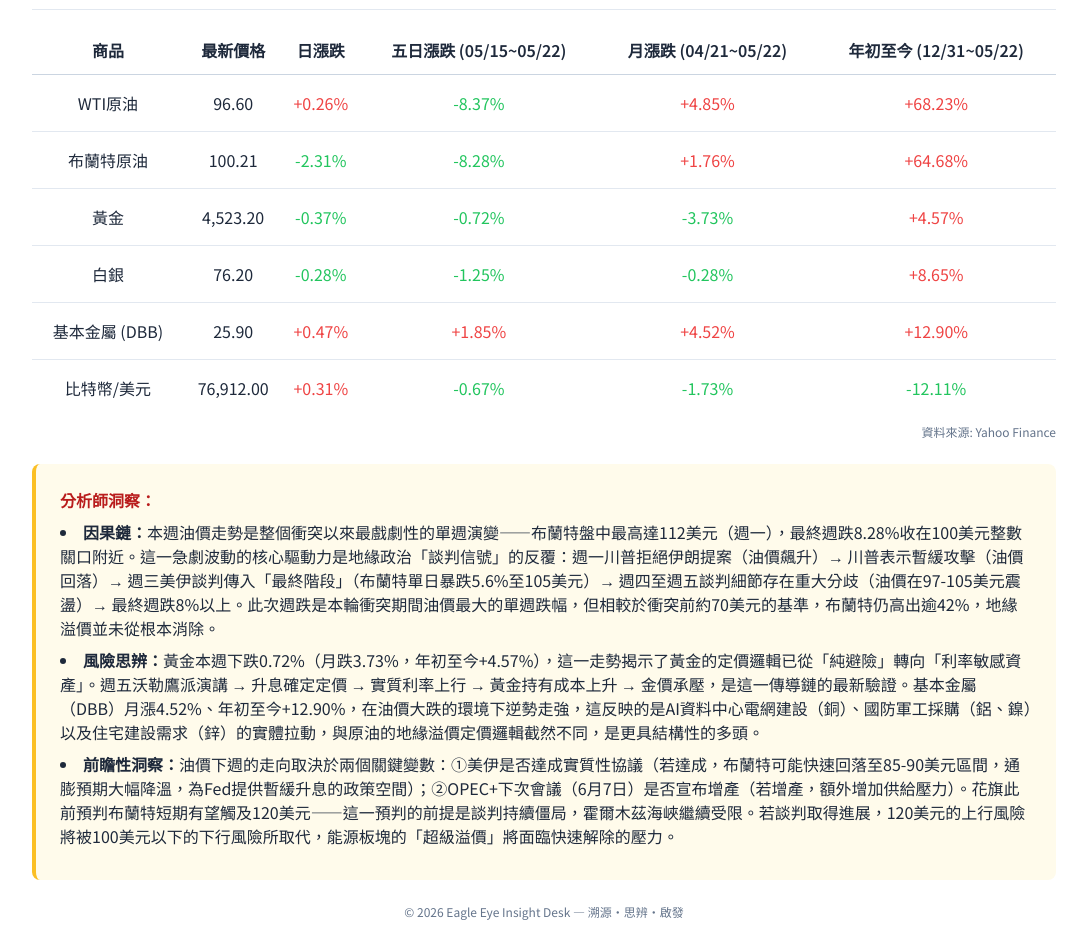
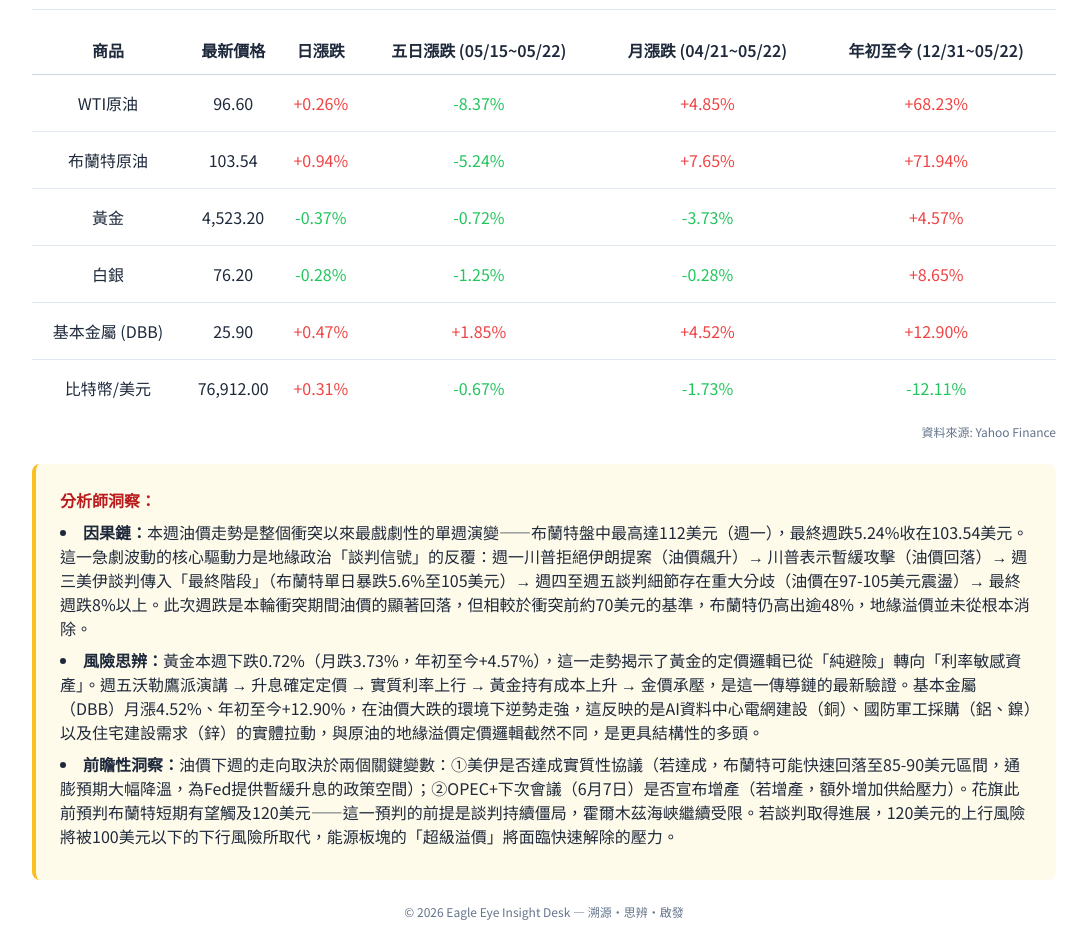
Before and after one commit to cbjackchen-png/20260524weeklyreport, a plain HTML site: page index.html in a window 1280 px wide. Shown: the part 8120-9049 px from the top of the page, without its empty margins (96-1183 px from the left). Drawn offline with nearby package versions, Linux system fonts and the light colour scheme.

Commit message:
index.html

```diff
--- a/index.html
+++ b/index.html
@@ -300,7 +300,7 @@
                 <thead><tr class="border-b border-slate-300"><th class="py-3 font-semibold">商品</th><th class="py-3 font-semibold">最新價格</th><th class="py-3 font-semibold">日漲跌</th><th class="py-3 font-semibold">五日漲跌 (05/15~05/22)</th><th class="py-3 font-semibold">月漲跌 (04/21~05/22)</th><th class="py-3 font-semibold">年初至今 (12/31~05/22)</th></tr></thead>
                 <tbody>
                     <tr class="border-b border-slate-200"><td class="py-4">WTI原油</td><td class="py-4">96.60</td><td class="py-4 text-up">+0.26%</td><td class="py-4 text-down">-8.37%</td><td class="py-4 text-up">+4.85%</td><td class="py-4 text-up">+68.23%</td></tr>
-                    <tr class="border-b border-slate-200"><td class="py-4">布蘭特原油</td><td class="py-4">100.21</td><td class="py-4 text-down">-2.31%</td><td class="py-4 text-down">-8.28%</td><td class="py-4 text-up">+1.76%</td><td class="py-4 text-up">+64.68%</td></tr>
+                    <tr class="border-b border-slate-200"><td class="py-4">布蘭特原油</td><td class="py-4">103.54</td><td class="py-4 text-up">+0.94%</td><td class="py-4 text-down">-5.24%</td><td class="py-4 text-up">+7.65%</td><td class="py-4 text-up">+71.94%</td></tr>
                     <tr class="border-b border-slate-200"><td class="py-4">黃金</td><td class="py-4">4,523.20</td><td class="py-4 text-down">-0.37%</td><td class="py-4 text-down">-0.72%</td><td class="py-4 text-down">-3.73%</td><td class="py-4 text-up">+4.57%</td></tr>
                     <tr class="border-b border-slate-200"><td class="py-4">白銀</td><td class="py-4">76.20</td><td class="py-4 text-down">-0.28%</td><td class="py-4 text-down">-1.25%</td><td class="py-4 text-down">-0.28%</td><td class="py-4 text-up">+8.65%</td></tr>
                     <tr class="border-b border-slate-200"><td class="py-4">基本金屬 (DBB)</td><td class="py-4">25.90</td><td class="py-4 text-up">+0.47%</td><td class="py-4 text-up">+1.85%</td><td class="py-4 text-up">+4.52%</td><td class="py-4 text-up">+12.90%</td></tr>
@@ -312,7 +312,7 @@
         <div class="mt-6 bg-amber-50 border-l-4 border-amber-400 p-6 rounded-lg structured-analysis">
             <p class="font-bold text-red-700">分析師洞察：</p>
             <ul class="list-disc mt-2">
-                <li><span class="font-bold">因果鏈：</span>本週油價走勢是整個衝突以來最戲劇性的單週演變——布蘭特盤中最高達112美元（週一），最終週跌8.28%收在100美元整數關口附近。這一急劇波動的核心驅動力是地緣政治「談判信號」的反覆：週一川普拒絕伊朗提案（油價飆升）→ 川普表示暫緩攻擊（油價回落）→ 週三美伊談判傳入「最終階段」（布蘭特單日暴跌5.6%至105美元）→ 週四至週五談判細節存在重大分歧（油價在97-105美元震盪）→ 最終週跌8%以上。此次週跌是本輪衝突期間油價最大的單週跌幅，但相較於衝突前約70美元的基準，布蘭特仍高出逾42%，地緣溢價並未從根本消除。</li>
+                <li><span class="font-bold">因果鏈：</span>本週油價走勢是整個衝突以來最戲劇性的單週演變——布蘭特盤中最高達112美元（週一），最終週跌5.24%收在103.54美元。這一急劇波動的核心驅動力是地緣政治「談判信號」的反覆：週一川普拒絕伊朗提案（油價飆升）→ 川普表示暫緩攻擊（油價回落）→ 週三美伊談判傳入「最終階段」（布蘭特單日暴跌5.6%至105美元）→ 週四至週五談判細節存在重大分歧（油價在97-105美元震盪）→ 最終週跌8%以上。此次週跌是本輪衝突期間油價的顯著回落，但相較於衝突前約70美元的基準，布蘭特仍高出逾48%，地緣溢價並未從根本消除。</li>
                 <li><span class="font-bold">風險思辨：</span>黃金本週下跌0.72%（月跌3.73%，年初至今+4.57%），這一走勢揭示了黃金的定價邏輯已從「純避險」轉向「利率敏感資產」。週五沃勒鷹派演講 → 升息確定定價 → 實質利率上行 → 黃金持有成本上升 → 金價承壓，是這一傳導鏈的最新驗證。基本金屬（DBB）月漲4.52%、年初至今+12.90%，在油價大跌的環境下逆勢走強，這反映的是AI資料中心電網建設（銅）、國防軍工採購（鋁、鎳）以及住宅建設需求（鋅）的實體拉動，與原油的地緣溢價定價邏輯截然不同，是更具結構性的多頭。</li>
                 <li><span class="font-bold">前瞻性洞察：</span>油價下週的走向取決於兩個關鍵變數：①美伊是否達成實質性協議（若達成，布蘭特可能快速回落至85-90美元區間，通膨預期大幅降溫，為Fed提供暫緩升息的政策空間）；②OPEC+下次會議（6月7日）是否宣布增產（若增產，額外增加供給壓力）。花旗此前預判布蘭特短期有望觸及120美元——這一預判的前提是談判持續僵局，霍爾木茲海峽繼續受限。若談判取得進展，120美元的上行風險將被100美元以下的下行風險所取代，能源板塊的「超級溢價」將面臨快速解除的壓力。</li>
             </ul>
```
